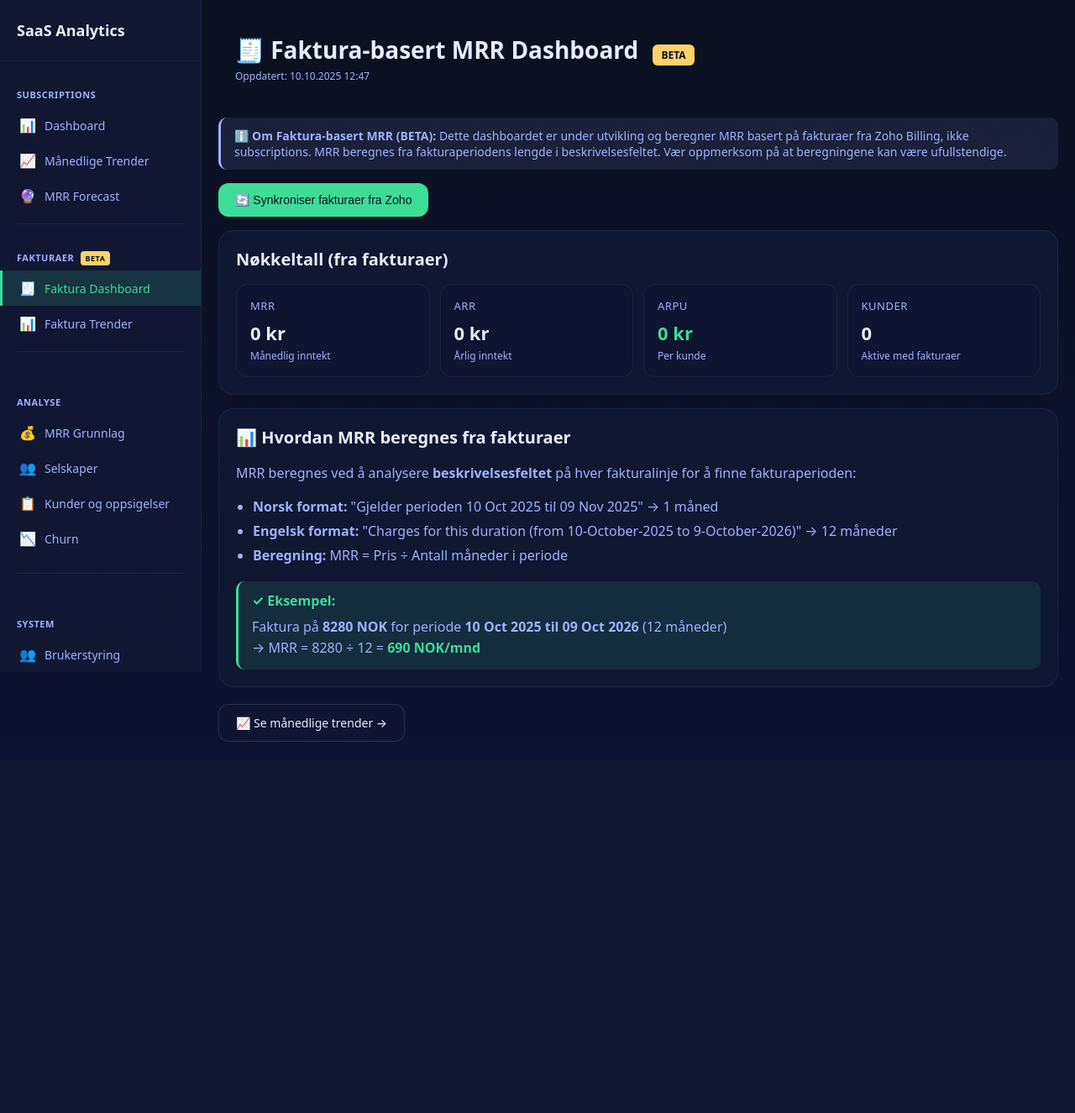
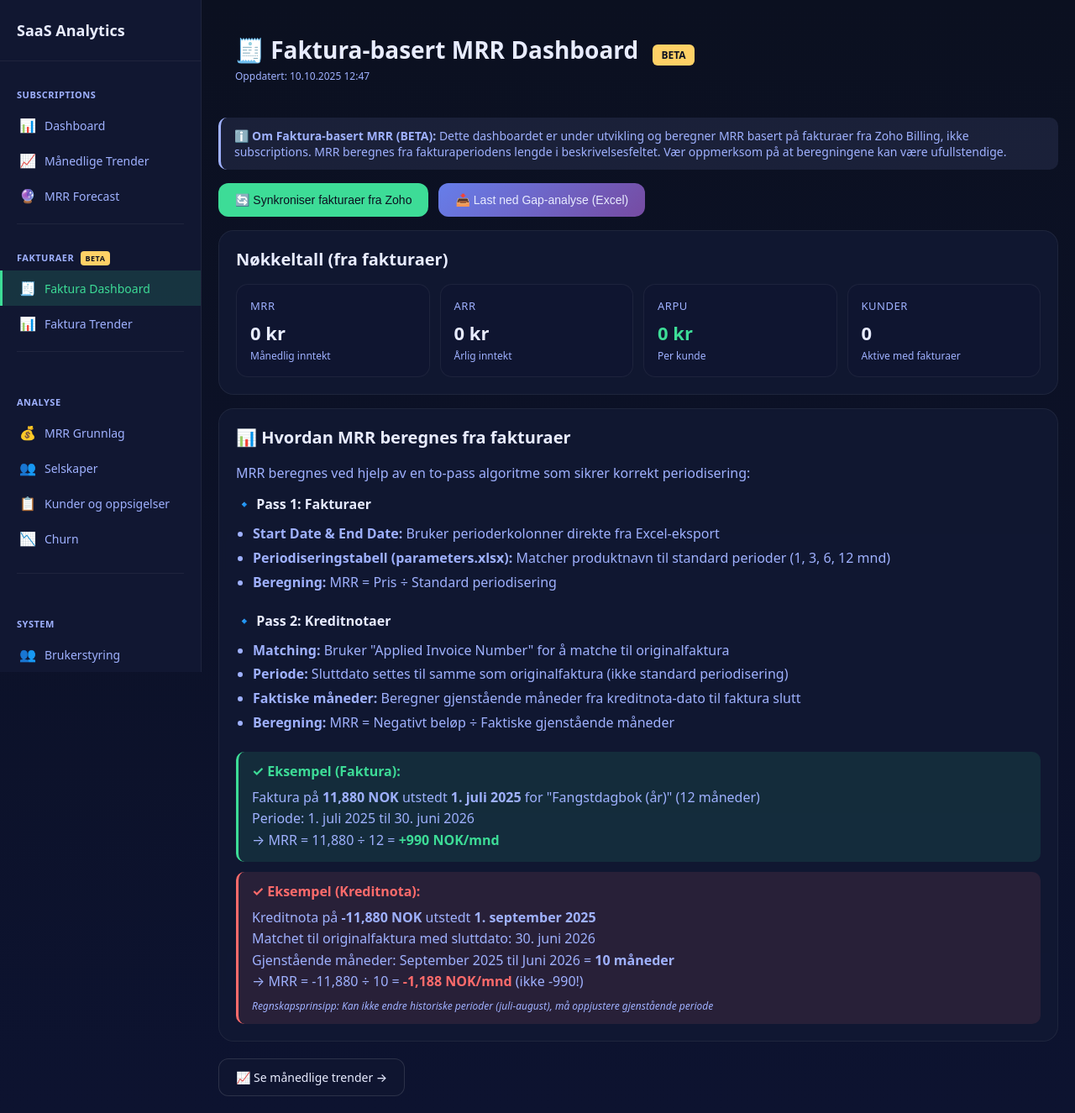
Before and after one commit to NikolaiAspen/SaaS-Analytics, a FastAPI app: page /api/invoices/dashboard in a window 1280 px wide. Shown: the whole page at 84% size. Before the commit the page ends 883 px from the top, so only its background shows below. Run offline with FastAPI, Linux system fonts and the light colour scheme; data that the repository does not hold is empty.

Commit message:
Update invoice MRR calculation documentation
- Replace outdated description field parsing with actual implementation
- Document two-pass algorithm (invoices + credit notes)
- Add Pass 1: Standard periodization from parameters.xlsx
- Add Pass 2: Credit note matching with actual remaining months
- Include real examples: 12-month invoice vs 10-month credit note
- Explain accounting principle: cannot change historical periods

🤖 Generated with [Claude Code](https://claude.com/claude-code)

Co-Authored-By: Claude <noreply@anthropic.com>

```diff
--- a/templates/invoices_dashboard.html
+++ b/templates/invoices_dashboard.html
@@ -197,8 +197,9 @@
             <strong>ℹ️ Om Faktura-basert MRR (BETA):</strong> Dette dashboardet er under utvikling og beregner MRR basert på fakturaer fra Zoho Billing, ikke subscriptions. MRR beregnes fra fakturaperiodens lengde i beskrivelsesfeltet. Vær oppmerksom på at beregningene kan være ufullstendige.
         </div>
 
-        <div style="margin-bottom: 16px;">
+        <div style="margin-bottom: 16px; display: flex; gap: 12px; flex-wrap: wrap;">
             <button onclick="syncInvoices()" style="background: var(--good); border: none; color: #0b1020; padding: 12px 20px; border-radius: 12px; cursor: pointer; font-size: 14px; font-weight: 500;">🔄 Synkroniser fakturaer fra Zoho</button>
+            <button onclick="showGapAnalysisModal()" style="background: linear-gradient(135deg, #667eea 0%, #764ba2 100%); border: none; color: var(--ink); padding: 12px 20px; border-radius: 12px; cursor: pointer; font-size: 14px; font-weight: 500;">📥 Last ned Gap-analyse (Excel)</button>
         </div>
         <div id="syncStatus" style="display: none; margin-top: 12px; padding: 12px; border-radius: 10px; font-size: 14px;"></div>
 
@@ -234,24 +235,69 @@
         <div class="card">
             <h2>📊 Hvordan MRR beregnes fra fakturaer</h2>
             <p style="color: var(--muted); line-height: 1.7; margin-bottom: 12px;">
-                MRR beregnes ved å analysere <strong>beskrivelsesfeltet</strong> på hver fakturalinje for å finne fakturaperioden:
+                MRR beregnes ved hjelp av en to-pass algoritme som sikrer korrekt periodisering:
             </p>
-            <ul style="color: var(--muted); margin-left: 20px; line-height: 1.8;">
-                <li><strong>Norsk format:</strong> "Gjelder perioden 10 Oct 2025 til 09 Nov 2025" → 1 måned</li>
-                <li><strong>Engelsk format:</strong> "Charges for this duration (from 10-October-2025 to 9-October-2026)" → 12 måneder</li>
-                <li><strong>Beregning:</strong> MRR = Pris ÷ Antall måneder i periode</li>
-            </ul>
+
+            <div style="margin-bottom: 20px;">
+                <h3 style="color: var(--ink); font-size: 16px; margin-bottom: 10px;">🔹 Pass 1: Fakturaer</h3>
+                <ul style="color: var(--muted); margin-left: 20px; line-height: 1.8;">
+                    <li><strong>Start Date & End Date:</strong> Bruker perioderkolonner direkte fra Excel-eksport</li>
+                    <li><strong>Periodiseringstabell (parameters.xlsx):</strong> Matcher produktnavn til standard perioder (1, 3, 6, 12 mnd)</li>
+                    <li><strong>Beregning:</strong> MRR = Pris ÷ Standard periodisering</li>
+                </ul>
+            </div>
+
+            <div style="margin-bottom: 20px;">
+                <h3 style="color: var(--ink); font-size: 16px; margin-bottom: 10px;">🔹 Pass 2: Kreditnotaer</h3>
+                <ul style="color: var(--muted); margin-left: 20px; line-height: 1.8;">
+                    <li><strong>Matching:</strong> Bruker "Applied Invoice Number" for å matche til originalfaktura</li>
+                    <li><strong>Periode:</strong> Sluttdato settes til samme som originalfaktura (ikke standard periodisering)</li>
+                    <li><strong>Faktiske måneder:</strong> Beregner gjenstående måneder fra kreditnota-dato til faktura slutt</li>
+                    <li><strong>Beregning:</strong> MRR = Negativt beløp ÷ Faktiske gjenstående måneder</li>
+                </ul>
+            </div>
+
             <div style="background: rgba(61, 220, 151, 0.1); padding: 12px 16px; border-radius: 10px; margin-top: 16px; border-left: 3px solid var(--good);">
-                <strong style="color: var(--good);">✓ Eksempel:</strong>
+                <strong style="color: var(--good);">✓ Eksempel (Faktura):</strong>
                 <p style="color: var(--muted); margin-top: 8px; line-height: 1.6;">
-                    Faktura på <strong>8280 NOK</strong> for periode <strong>10 Oct 2025 til 09 Oct 2026</strong> (12 måneder)<br>
-                    → MRR = 8280 ÷ 12 = <strong style="color: var(--good);">690 NOK/mnd</strong>
+                    Faktura på <strong>11,880 NOK</strong> utstedt <strong>1. juli 2025</strong> for "Fangstdagbok (år)" (12 måneder)<br>
+                    Periode: 1. juli 2025 til 30. juni 2026<br>
+                    → MRR = 11,880 ÷ 12 = <strong style="color: var(--good);">+990 NOK/mnd</strong>
+                </p>
+            </div>
+
+            <div style="background: rgba(255, 107, 107, 0.1); padding: 12px 16px; border-radius: 10px; margin-top: 12px; border-left: 3px solid var(--bad);">
+                <strong style="color: var(--bad);">✓ Eksempel (Kreditnota):</strong>
+                <p style="color: var(--muted); margin-top: 8px; line-height: 1.6;">
+                    Kreditnota på <strong>-11,880 NOK</strong> utstedt <strong>1. september 2025</strong><br>
+                    Matchet til originalfaktura med sluttdato: 30. juni 2026<br>
+                    Gjenstående måneder: September 2025 til Juni 2026 = <strong>10 måneder</strong><br>
+                    → MRR = -11,880 ÷ 10 = <strong style="color: var(--bad);">-1,188 NOK/mnd</strong> (ikke -990!)<br>
+                    <em style="font-size: 12px; display: block; margin-top: 6px;">Regnskapsprinsipp: Kan ikke endre historiske perioder (juli-august), må oppjustere gjenstående periode</em>
                 </p>
             </div>
         </div>
 
         <div style="margin-top: 20px;">
             <a href="/api/invoices/trends" class="button btn-primary">📈 Se månedlige trender →</a>
+        </div>
+    </div>
+
+    <!-- Gap Analysis Month Selector Modal -->
+    <div id="gapAnalysisModal" style="display: none; position: fixed; top: 0; left: 0; width: 100%; height: 100%; background: rgba(0, 0, 0, 0.7); z-index: 9999; align-items: center; justify-content: center;">
+        <div style="background: var(--panel); border: 1px solid rgba(255, 255, 255, 0.12); border-radius: 18px; padding: 30px; max-width: 400px; width: 90%;">
+            <h2 style="margin: 0 0 20px 0; font-size: 22px; color: var(--ink);">📥 Last ned Gap-analyse</h2>
+            <p style="color: var(--muted); margin-bottom: 20px; line-height: 1.6;">Velg hvilken måned du vil analysere forskjeller mellom subscription-MRR og faktura-MRR:</p>
+
+            <div style="margin-bottom: 24px;">
+                <label for="gapMonth" style="display: block; color: var(--muted); font-size: 14px; margin-bottom: 8px; font-weight: 500;">Måned:</label>
+                <input type="month" id="gapMonth" value="{{ metrics.snapshot_date.strftime('%Y-%m') }}" style="width: 100%; background: #0f1530; border: 1px solid rgba(255, 255, 255, 0.12); color: var(--ink); padding: 12px 16px; border-radius: 10px; font-size: 16px; font-family: inherit;">
+            </div>
+
+            <div style="display: flex; gap: 12px; justify-content: flex-end;">
+                <button onclick="closeGapAnalysisModal()" style="background: transparent; border: 1px solid rgba(255, 255, 255, 0.12); color: var(--muted); padding: 10px 20px; border-radius: 10px; cursor: pointer; font-size: 14px; font-weight: 500;">Avbryt</button>
+                <button onclick="downloadGapAnalysis()" style="background: linear-gradient(135deg, #667eea 0%, #764ba2 100%); border: none; color: var(--ink); padding: 10px 20px; border-radius: 10px; cursor: pointer; font-size: 14px; font-weight: 500;">Last ned Excel</button>
+            </div>
         </div>
     </div>
 
@@ -283,6 +329,43 @@
                 statusDiv.innerHTML = `❌ Feil: ${error.message}`;
             }
         }
+
+        function showGapAnalysisModal() {
+            const modal = document.getElementById('gapAnalysisModal');
+            modal.style.display = 'flex';
+        }
+
+        function closeGapAnalysisModal() {
+            const modal = document.getElementById('gapAnalysisModal');
+            modal.style.display = 'none';
+        }
+
+        function downloadGapAnalysis() {
+            const monthInput = document.getElementById('gapMonth');
+            const selectedMonth = monthInput.value;
+
+            if (!selectedMonth) {
+                alert('Vennligst velg en måned');
+                return;
+            }
+
+            // Create download URL with selected month
+            const downloadUrl = `/api/gap-analysis/export?month=${selectedMonth}`;
+
+            // Close modal
+            closeGapAnalysisModal();
+
+            // Trigger download
+            window.location.href = downloadUrl;
+        }
+
+        // Close modal when clicking outside
+        document.addEventListener('click', function(event) {
+            const modal = document.getElementById('gapAnalysisModal');
+            if (event.target === modal) {
+                closeGapAnalysisModal();
+            }
+        });
     </script>
 </body>
 </html>
```
